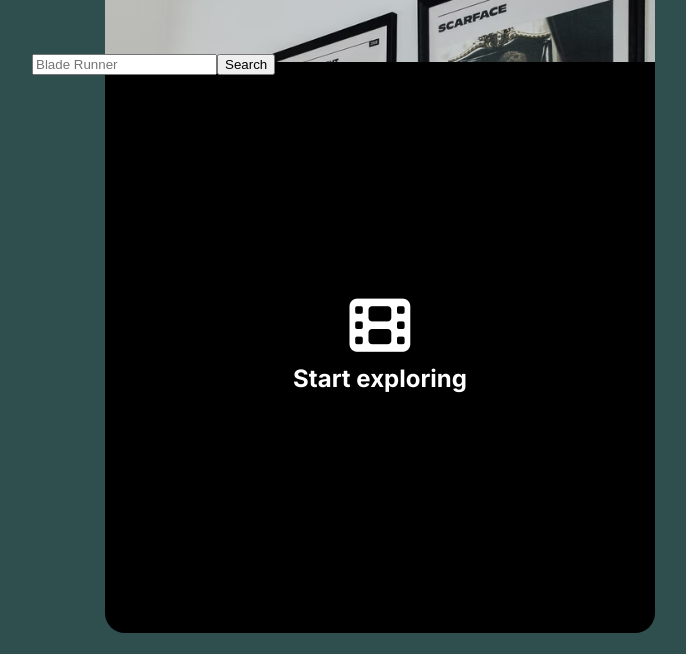
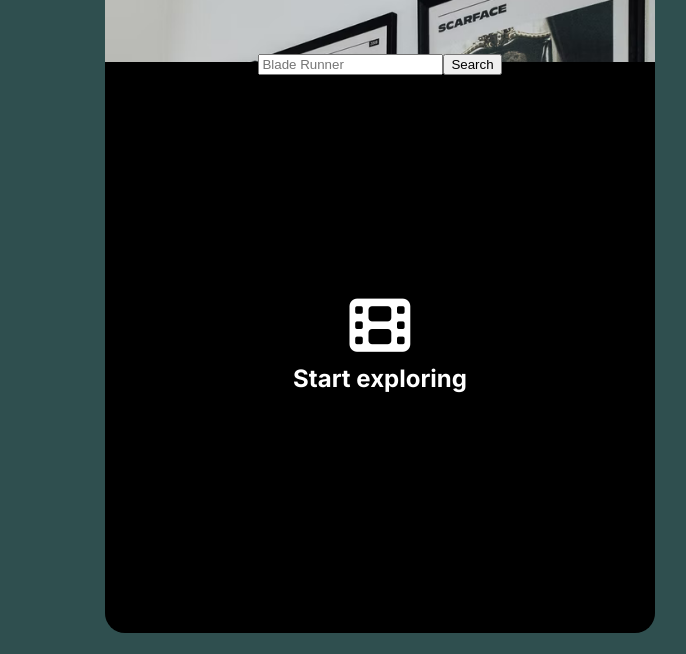
Before and after one commit to SCPassion/movie-watchlist, a plain HTML site: page index.html in a window 1280 px wide. Shown: the part 146-800 px from the top of the page, without its empty margins (260-946 px from the left). Drawn offline with Linux system fonts and the light colour scheme.

Commit message:
Update the search bar location

```diff
--- a/index.css
+++ b/index.css
@@ -12,6 +12,8 @@ html, body {
     width: 550px;
     height: 779px;
     margin: 0 auto;
+    position: relative;
+
 }
 
 header {
@@ -22,7 +24,6 @@ header {
     background-position: top 200px;
     border-top-left-radius: 20px;
     border-top-right-radius: 20px;
-    position: relative;
 }
 
 /* container */
@@ -32,8 +33,11 @@ header section {
     height: 208px;
 }
 
+.flex {
+    display: flex;
+}
+
 .container {
-    display: flex;
     padding: 0 2.625em;
 }
 
@@ -89,7 +93,8 @@ a:hover {
 }
 
 form {
+    justify-content: center;
     position: absolute;
     top: 200px;
-    left: 250px;
+    width: 100%;
 }
--- a/index.html
+++ b/index.html
@@ -8,19 +8,19 @@
     </head>
     <body>
         <header>
-            <section class="container">
+            <section class="container flex">
                 <h1 class="title">Find your film</h1>
                 <a href="index.html">My Watchlist</a>
             </section>
         </header>
 
-        <form class="container">
+        <form class="flex">
             <input type="text" placeholder="Blade Runner">
             <button type="submit">Search</button>
         </form>
 
         <main>
-            <section class="container">
+            <section class="container flex">
                 <div class="icon-container">
                     <i class="fa-solid fa-film"></i>
                 </div>
```
